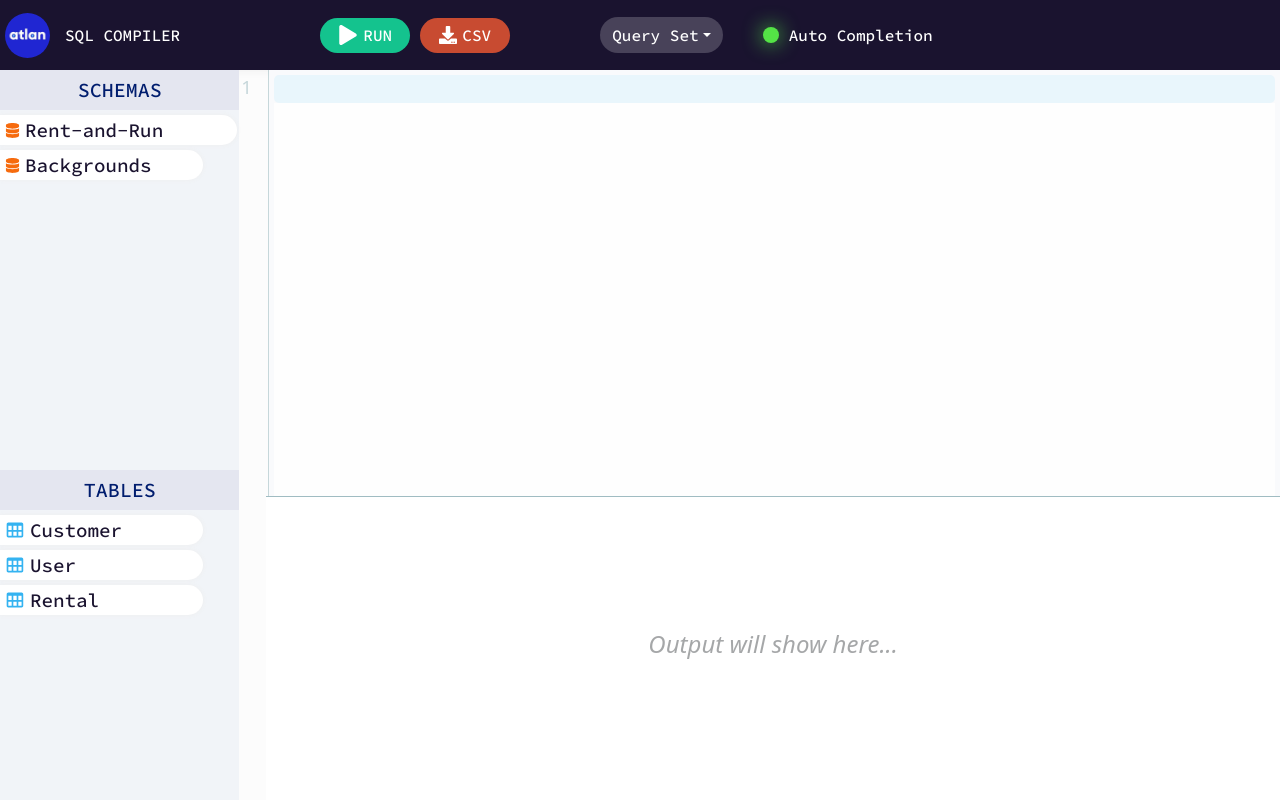
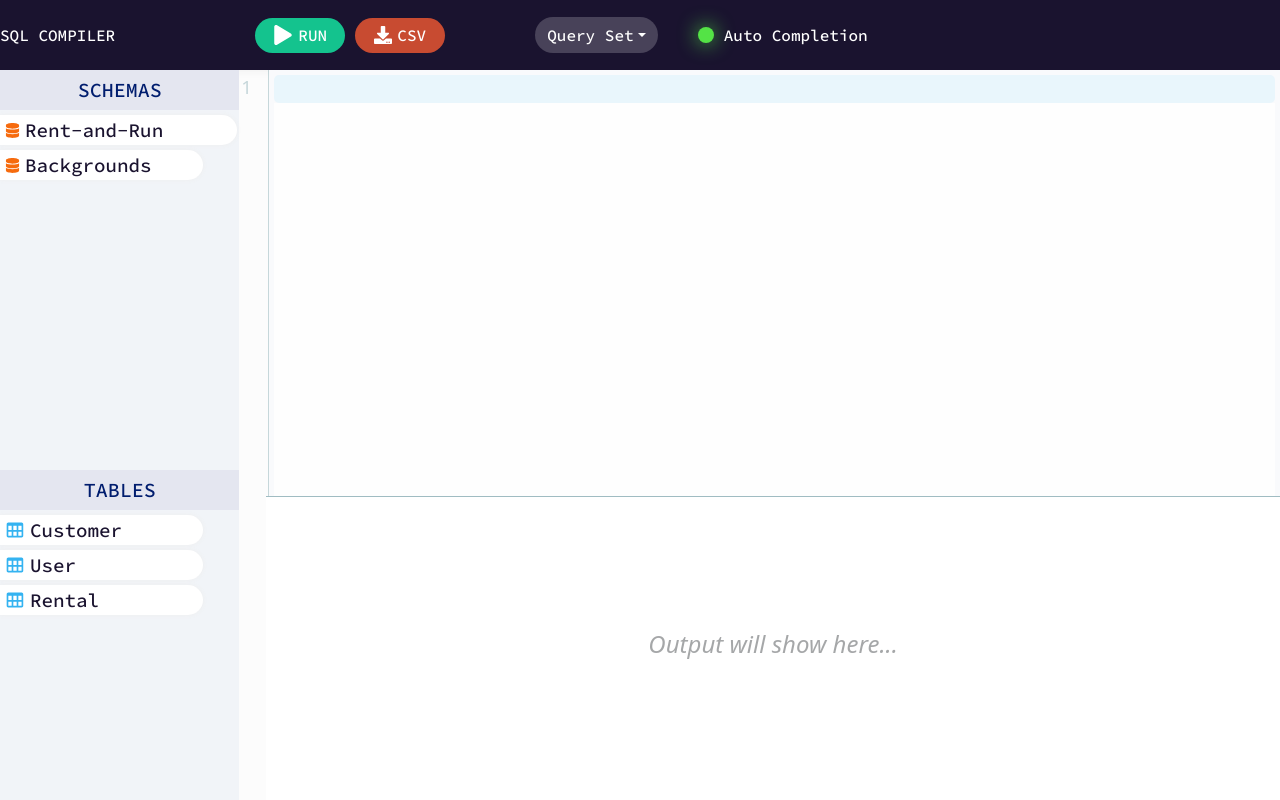
Before and after one commit to VishavKamboj01/sql_query_editor, a React (Create React App) app: page / in a window 1280 px wide. Built offline with nearby package versions, Linux system fonts and the light colour scheme.

Commit message:
Removed Logo

```diff
--- a/src/Components/Editor/Editor.jsx
+++ b/src/Components/Editor/Editor.jsx
@@ -243,7 +243,7 @@ export default function Editor() {
   return (
     <EditorContainer>
       <TopBarContainer>
-        <AtlanLogo src={logo} />
+        {/* <AtlanLogo src={logo} /> */}
         SQL COMPILER
         <ButtonsContainer>
           <Button onClick={handleRunClicked} style={{ background: "#14C38E" }}>
```
